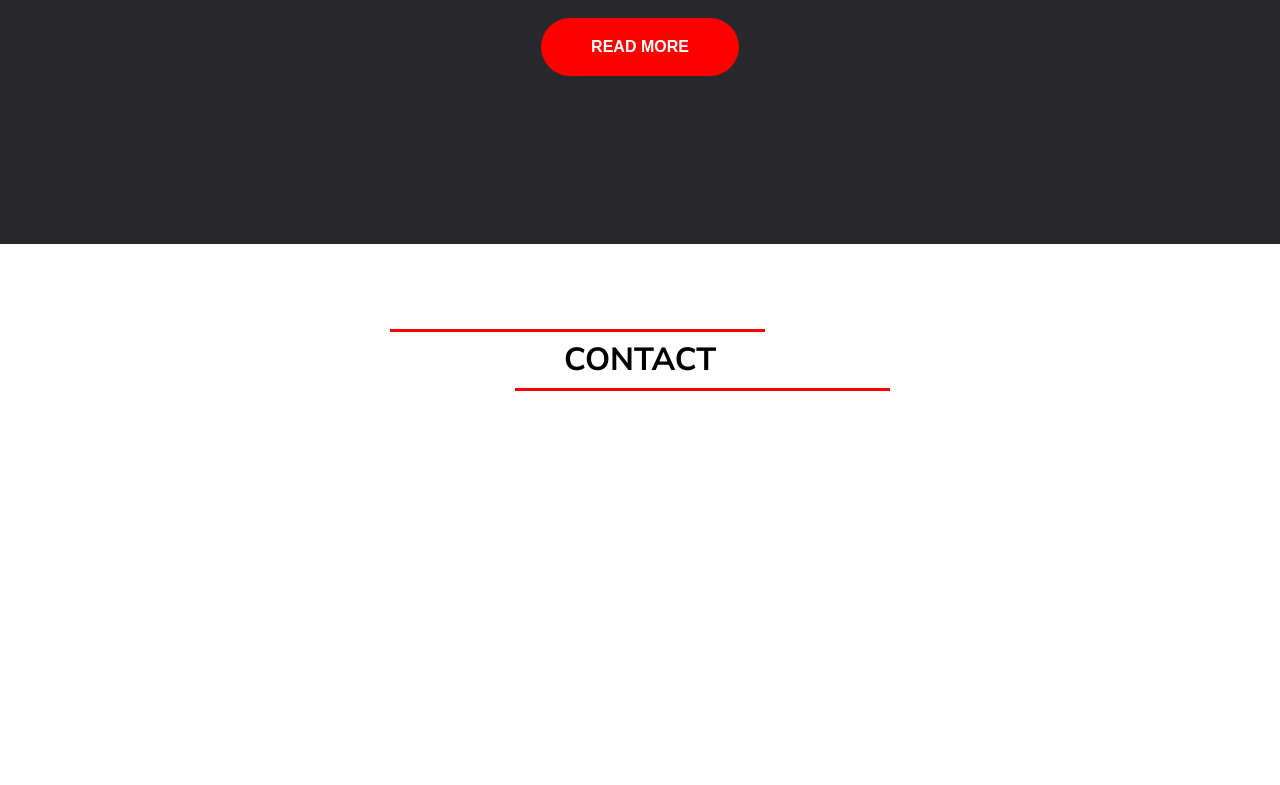
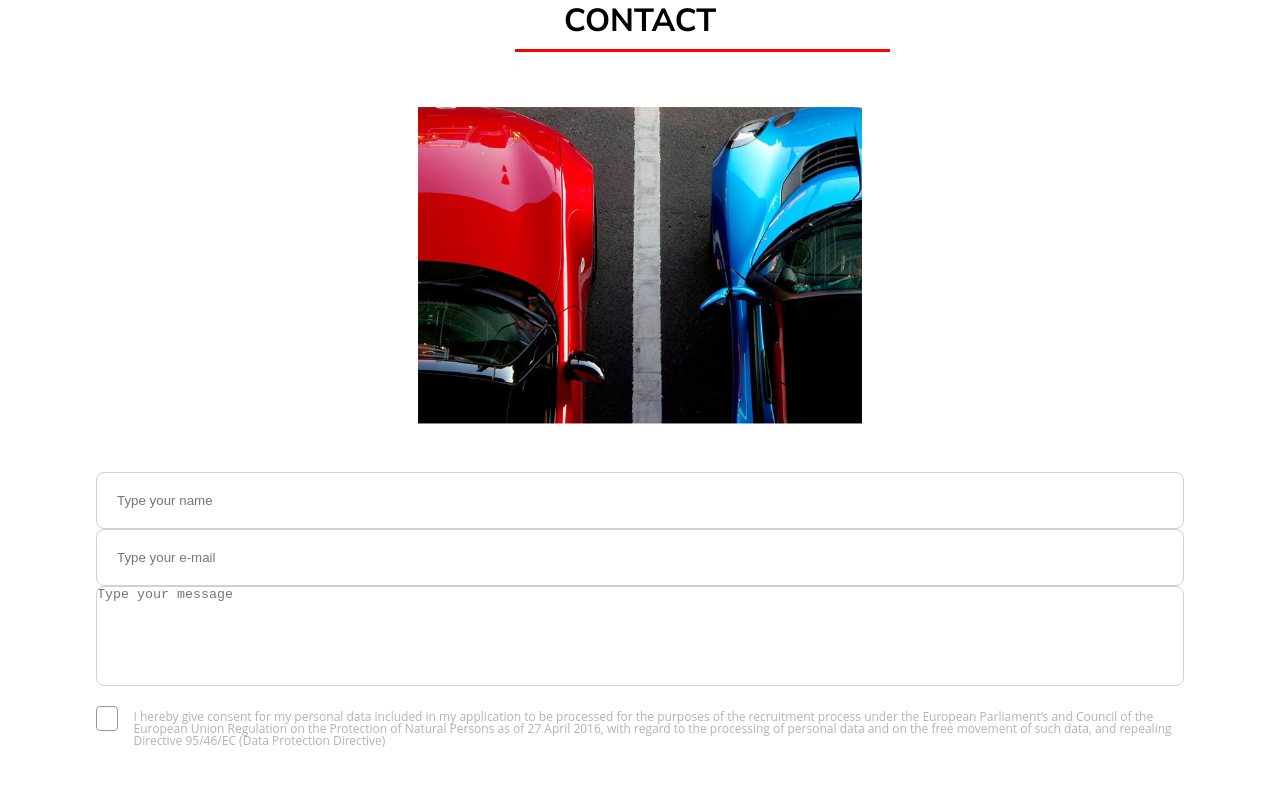
Before and after one commit to SimonSt01/car-sharing, a website: page index.html in a window 1280 px wide. Shown: the part 4816-5601 px from the top of the page. Before the commit the page ends 5362 px from the top, so only its background shows below. Drawn offline with Linux system fonts and the light colour scheme; some icons are missing.

Commit message:
Style contact  section on mobiles

```diff
--- a/index.html
+++ b/index.html
@@ -4,6 +4,7 @@
     <meta charset="UTF-8" />
     <meta name="viewport" content="width=device-width, initial-scale=1.0" />
     <title>Car sharing</title>
+
     <link rel="stylesheet" href="./css/main.css" />
   </head>
   <body>
@@ -139,6 +140,37 @@
     </section>
     <section class="contact">
       <h2 class="contact__header">Contact</h2>
+      <div class="container contact__container">
+        <img src="./assets/Form Photo.png" alt="" class="contact__img" />
+        <form action="#" class="contact__form">
+          <label for=""
+            ><input type="text" placeholder="Type your name"
+          /></label>
+          <label for=""
+            ><input type="email" placeholder="Type your e-mail"
+          /></label>
+          <textarea
+            name=""
+            id=""
+            cols="30"
+            rows="10"
+            placeholder="Type your message"
+          ></textarea>
+          <div class="contact__agreement">
+            <input type="checkbox" class="contact__checkbox" id="checkbox" />
+            <label for="checkbox"></label>
+            <p class="contact__agreement-text">
+              I hereby give consent for my personal data included in my
+              application to be processed for the purposes of the recruitment
+              process under the European Parliament’s and Council of the
+              European Union Regulation on the Protection of Natural Persons as
+              of 27 April 2016, with regard to the processing of personal data
+              and on the free movement of such data, and repealing Directive
+              95/46/EC (Data Protection Directive)
+            </p>
+          </div>
+        </form>
+      </div>
     </section>
     <script src="./js/main.js"></script>
   </body>
--- /dev/null
+++ b/scss/components/_contact.scss
@@ -0,0 +1,73 @@
+.contact {
+  &__container {
+    grid-template-rows: 1fr 300px;
+    grid-row-gap: 3rem;
+    grid-template-columns: 1fr;
+    justify-content: center;
+  }
+  &__img {
+    margin: 0 auto;
+  }
+  &__form {
+    display: flex;
+    flex-direction: column;
+    justify-content: space-around;
+    text-align: left;
+    width: 100%;
+  }
+
+  &__checkbox {
+    display: block;
+    position: relative;
+    padding-left: 35px;
+    margin-bottom: 12px;
+    cursor: pointer;
+    font-size: 1.375rem;
+  }
+  input {
+    padding: 20px;
+  }
+  textarea {
+    resize: none;
+  }
+  input,
+  textarea {
+    border: 1px solid #d1d1d1;
+    border-radius: 8px;
+    width: 100%;
+    outline: none;
+    &:focus {
+      border-color: $primary-color;
+      box-shadow: 0px 1px 6px #ff00004d;
+    }
+  }
+
+  input[type="checkbox"] {
+    display: none;
+  }
+  input[type="checkbox"] + label:before {
+    content: " \f00c";
+    color: white;
+    border: 1px solid #95989a;
+    border-radius: 4px;
+    font-family: "Font Awesome 5 Free";
+    font-weight: 900;
+    padding: 3px 4px;
+    cursor: pointer;
+  }
+  input[type="checkbox"]:checked + label:before {
+    content: " \f00c";
+  }
+  &__agreement {
+    padding: 25px 0;
+    display: flex;
+    justify-content: center;
+    align-items: flex-start;
+  }
+
+  &__agreement-text {
+    font-size: 0.75rem;
+    margin-left: 15px;
+    color: #b2b2b2;
+  }
+}
--- a/scss/components/_service.scss
+++ b/scss/components/_service.scss
@@ -1,10 +1,9 @@
 .service {
   background-color: #28272c;
   color: #fff;
-  &__header {
-  }
+
   &__container {
-    grid-template-rows: repeat(4, 30rem);
+    grid-template-rows: repeat(auto-fit, 30rem);
     align-items: center;
   }
   &__article {
--- a/scss/main.scss
+++ b/scss/main.scss
@@ -1,5 +1,7 @@
 @import url("https://fonts.googleapis.com/css2?family=Nunito+Sans:wght@400;700;900&display=swap");
 @import "https://cdnjs.cloudflare.com/ajax/libs/font-awesome/5.13.1/js/all.min.js";
+@import "//netdna.bootstrapcdn.com/twitter-bootstrap/2.3.2/css/bootstrap-combined.no-icons.min.css";
+
 @import "./settings/reset";
 @import "./generic/variables";
 @import "./generic/mixins";
@@ -9,3 +11,4 @@
 @import "./components/opening";
 @import "./components/blog";
 @import "./components/service";
+@import "./components/contact";
```
Also changed, not shown: css/main.css, 1 other file.
